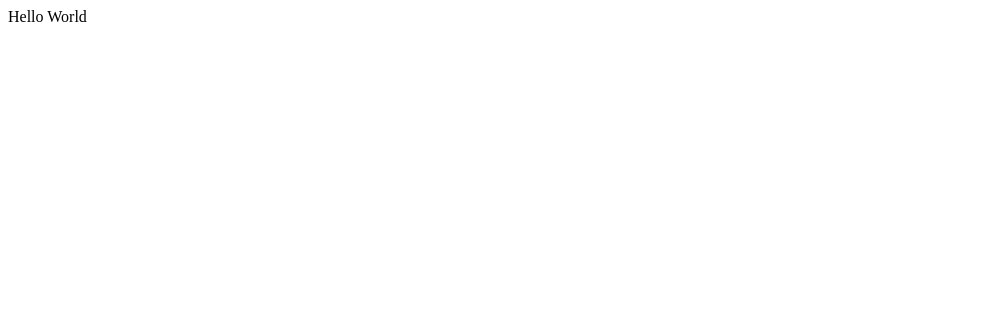
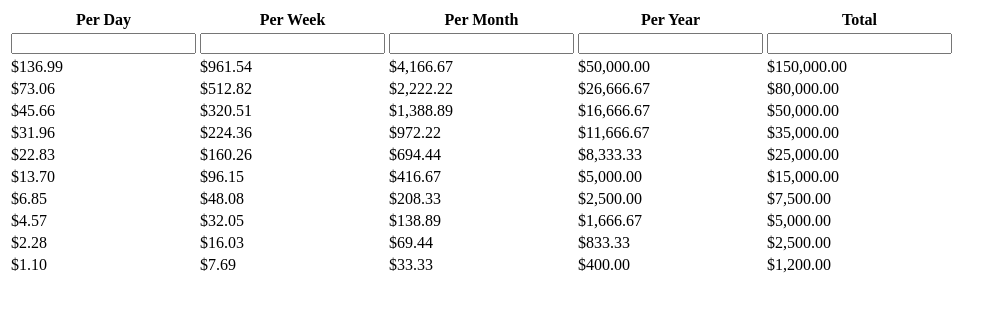
Before and after one commit to derrickreimer/giving-calculator, a React app: page / in a window 1280 px wide. Shown: the top 312 px of the page, without its empty margins (0-1007 px from the left). Built offline with nearby package versions, Linux system fonts and the light colour scheme; the HTML template or start-up script is replaced by a standard one.

Commit message:
Basic calculator functionality

```diff
--- a/src/calculator.tsx
+++ b/src/calculator.tsx
@@ -1,7 +1,193 @@
-import React from "react";
+import React, { useState } from "react";
+
+const years = 3;
+
+const giftLevels = [
+  150000, 80000, 50000, 35000, 25000, 15000, 7500, 5000, 2500, 1200,
+];
+
+const currencyFormatter = new Intl.NumberFormat("en-US", {
+  style: "currency",
+  currency: "USD",
+});
+
+/**
+ * Builds a class name string (and excludes falsey items).
+ *
+ * @param classes - a list of classes.
+ * @returns A class name string.
+ */
+export const classNames = (...classes: (string | boolean)[]) => {
+  return classes.filter(Boolean).join(" ");
+};
+
+/**
+ * Formats a number as currency.
+ *
+ * @param amount - the amount to format.
+ * @returns A formatted number.
+ */
+const formatMoney = (amount: number) => {
+  return currencyFormatter.format(amount);
+};
+
+interface RowProps {
+  total: number;
+  currentTotal: number;
+  onSelect: (total: number) => void;
+}
+
+interface ColumnProps {
+  value: number;
+  currentValue: number;
+}
+
+const Column = ({ value, currentValue }: ColumnProps) => {
+  return (
+    <td className={classNames(currentValue === value && "col-current")}>
+      {formatMoney(value)}
+    </td>
+  );
+};
+
+const Row = ({ total, currentTotal, onSelect }: RowProps) => {
+  return (
+    <tr
+      onClick={() => onSelect(total)}
+      className={classNames(total === currentTotal && "row-current")}
+    >
+      <Column
+        value={total / years / 365}
+        currentValue={currentTotal / years / 365}
+      />
+      <Column
+        value={total / years / 52}
+        currentValue={currentTotal / years / 52}
+      />
+      <Column
+        value={total / years / 12}
+        currentValue={currentTotal / years / 12}
+      />
+      <Column value={total / years} currentValue={currentTotal / years} />
+      <Column value={total} currentValue={currentTotal} />
+    </tr>
+  );
+};
 
 const Calculator = () => {
-  return <div>Hello World</div>;
+  const [amount, setAmount] = useState(0);
+
+  return (
+    <table>
+      <thead>
+        <tr>
+          <th className="hidden md:table-cell">Per Day</th>
+          <th className="hidden sm:table-cell">Per Week</th>
+          <th className="">Per Month</th>
+          <th className="">Per Year</th>
+          <th className="">Total</th>
+        </tr>
+      </thead>
+      <tbody>
+        <tr>
+          <td>
+            <input
+              type="text"
+              prefix="$"
+              value={amount == 0 ? "" : amount / years / 365}
+              onChange={(e) => {
+                console.log("day changed");
+                const value = parseFloat(e.target.value);
+
+                if (isNaN(value)) {
+                  setAmount(0);
+                } else {
+                  setAmount(value * years * 365);
+                }
+              }}
+            />
+          </td>
+          <td>
+            <input
+              type="text"
+              prefix="$"
+              value={amount == 0 ? "" : amount / years / 52}
+              onChange={(e) => {
+                console.log("week changed");
+                const value = parseFloat(e.target.value);
+
+                if (isNaN(value)) {
+                  setAmount(0);
+                } else {
+                  setAmount(value * years * 52);
+                }
+              }}
+            />
+          </td>
+          <td>
+            <input
+              type="text"
+              prefix="$"
+              value={amount == 0 ? "" : amount / 3 / 12}
+              onChange={(e) => {
+                console.log("month changed");
+                const value = parseFloat(e.target.value);
+
+                if (isNaN(value)) {
+                  setAmount(0);
+                } else {
+                  setAmount(value * years * 12);
+                }
+              }}
+            />
+          </td>
+          <td>
+            <input
+              type="text"
+              prefix="$"
+              value={amount == 0 ? "" : amount / years}
+              onChange={(e) => {
+                console.log("year changed");
+                const value = parseFloat(e.target.value);
+
+                if (isNaN(value)) {
+                  setAmount(0);
+                } else {
+                  setAmount(value * years);
+                }
+              }}
+            />
+          </td>
+          <td>
+            <input
+              type="text"
+              prefix="$"
+              value={amount == 0 ? "" : amount}
+              onChange={(e) => {
+                console.log("year changed");
+                const value = parseFloat(e.target.value);
+
+                if (isNaN(value)) {
+                  setAmount(0);
+                } else {
+                  setAmount(value);
+                }
+              }}
+            />
+          </td>
+        </tr>
+
+        {giftLevels.map((total) => (
+          <Row
+            key={total}
+            total={total}
+            currentTotal={amount}
+            onSelect={setAmount}
+          />
+        ))}
+      </tbody>
+    </table>
+  );
 };
 
 export default Calculator;
```
Also changed, not shown: 1 other file (tests, documents, lock files or other folders).
